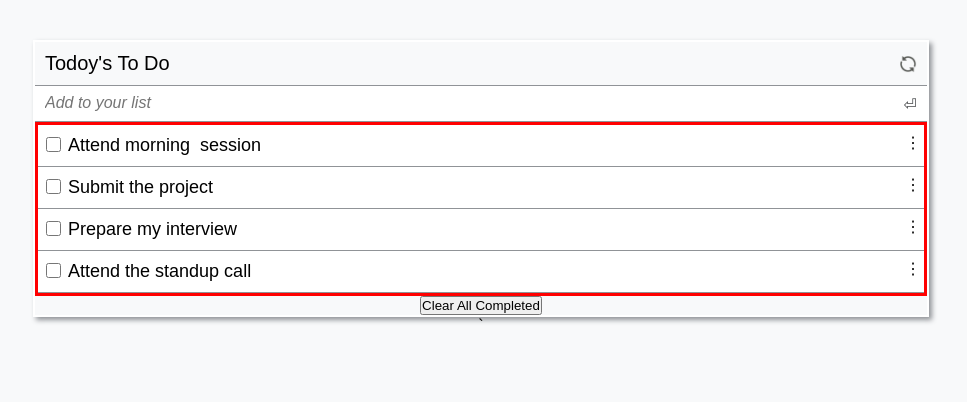
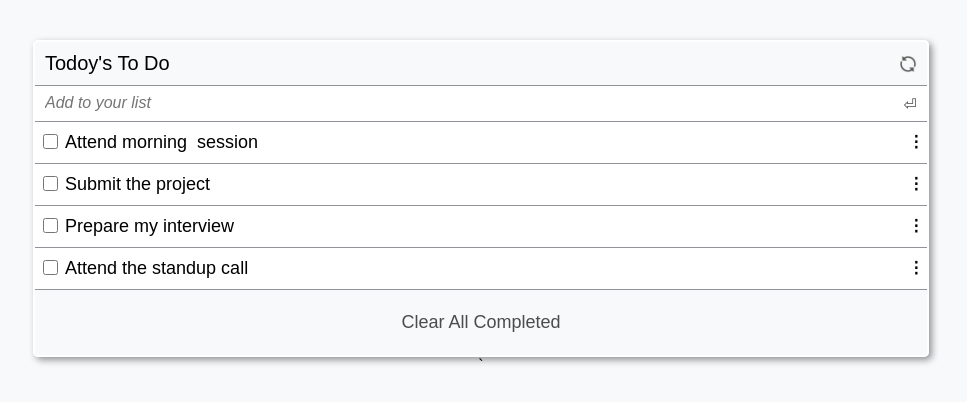
Before and after one commit to tresorsawasawa/Todo_List_App, a website built with webpack: page src/index.html in a window 1280 px wide. Shown: the whole page, without its empty margins (159-1126 px from the left). Built offline with nearby package versions, Linux system fonts and the light colour scheme.

Commit message:
Style clear all button and remove unnecessary code lines

```diff
--- a/src/style.css
+++ b/src/style.css
@@ -35,8 +35,9 @@ body {
 .content {
   width: 70%;
   border: 2px solid #fff;
-  box-shadow: 3px 3px 5px #909397;
+  box-shadow: 3px 3px 7px #909397;
   margin-top: 40px;
+  border-radius: 5px;
 }
 
 .title-content {
@@ -74,19 +75,9 @@ body {
   color: #4e5052;
 }
 
-.clickable {
-  cursor: pointer;
-}
+.clickable { cursor: pointer; }
 
-#task-list {
-  border: solid red !important;
-  display: flex;
-}
-
-.list {
-  border: solid red;
-  width: 100%;
-}
+.list { width: 100%; }
 
 .list .task-item,
 .list .task-item .form2 { position: relative; }
@@ -97,12 +88,14 @@ body {
   left: 8px;
   height: 15px;
   width: 15px;
+  text-transform: capitalize;
 }
 
 .ellipsis-icon {
   position: absolute;
   right: 3px;
-  top: 8px;
+  top: 10px;
+  font-weight: 900;
 }
 
 .task-input2 {
@@ -114,3 +107,12 @@ body {
   font-size: 18px;
   padding-left: 30px;
 }
+
+#clear-all-btn {
+  margin: 10px auto;
+  padding: 12px 20px;
+  border: none !important;
+  background: none;
+  font-size: 18px;
+  color: #4a4c4e;
+}
```
Also changed, not shown: dist/index.bundle.js, dist/index.html.
